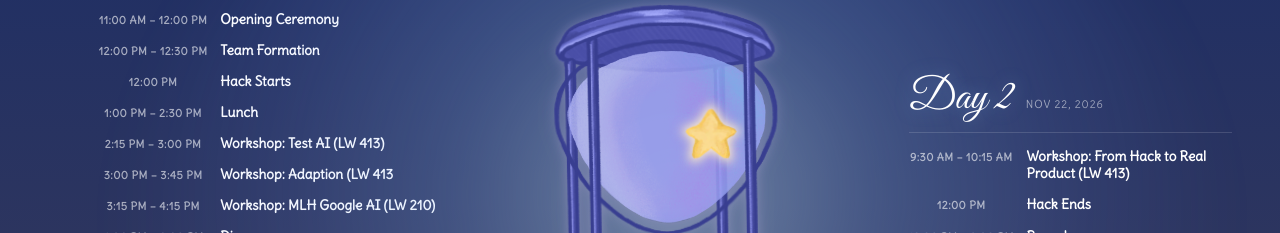
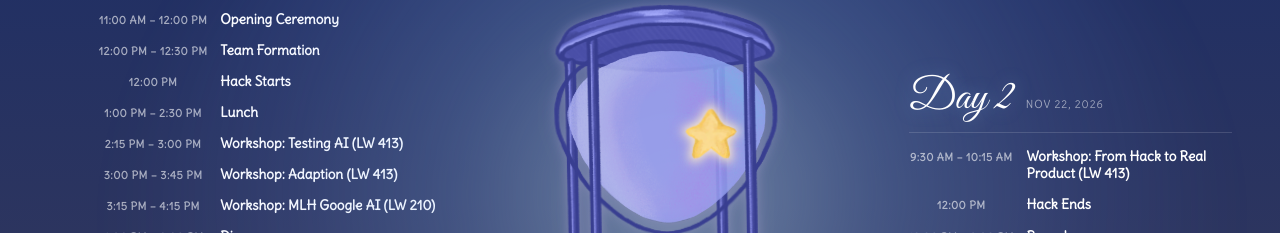
Before and after one commit to hsu-emily/Whack2026-Website, a React (Vite) app: page / in a window 1280 px wide. Shown: the part 1120-1353 px from the top of the page. Built offline with nearby package versions, Linux system fonts and the light colour scheme.

Commit message:
add closed paren

```diff
--- a/src/components/Schedule.jsx
+++ b/src/components/Schedule.jsx
@@ -21,8 +21,8 @@ const DAYS = {
       { time: '12:00 PM - 12:30 PM', title: 'Team Formation'},
       { time: '12:00 PM', title: 'Hack Starts'},
       { time: '1:00 PM - 2:30 PM', title: 'Lunch'},
-      { time: '2:15 PM - 3:00 PM', title: 'Workshop: Test AI (LW 413)'},
-      { time: '3:00 PM - 3:45 PM', title: 'Workshop: Adaption (LW 413'},
+      { time: '2:15 PM - 3:00 PM', title: 'Workshop: Testing AI (LW 413)'},
+      { time: '3:00 PM - 3:45 PM', title: 'Workshop: Adaption (LW 413)'},
       { time: '3:15 PM - 4:15 PM', title: 'Workshop: MLH Google AI (LW 210)'},
       { time: '6:00 PM - 8:00 PM', title: 'Dinner'},
       { time: '8:30 PM - 9:30 PM', title: 'Game Night Hack Break'},
```
